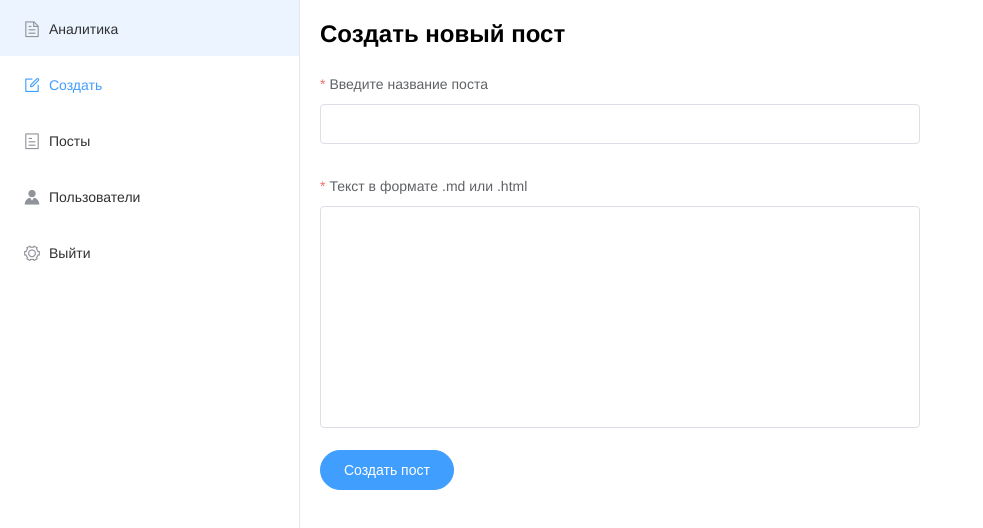
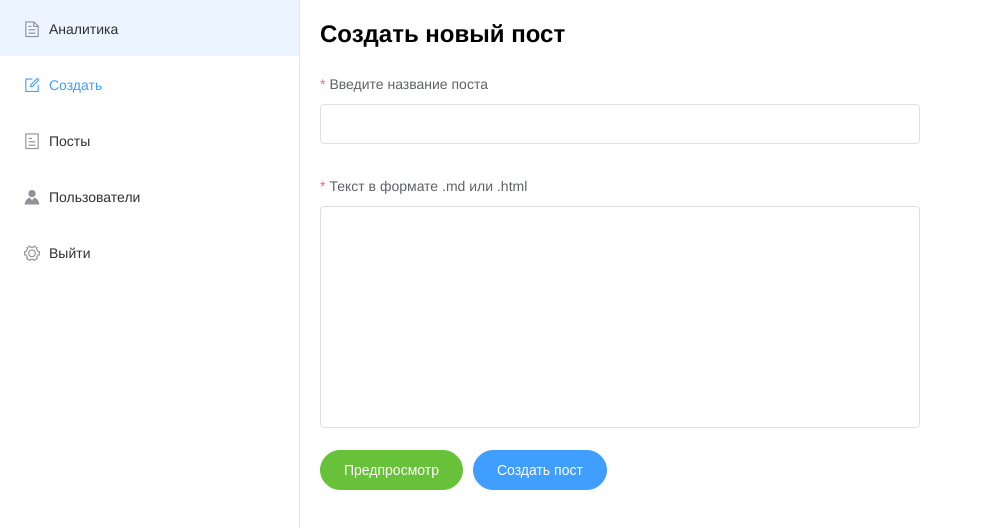
Before and after one commit to GoryachkoP/blog-nuxt, a Nuxt app: page /admin/create in a window 1280 px wide. Shown: the top 528 px of the page, without its empty margins (0-983 px from the left). Built offline with nearby package versions, Linux system fonts and the light colour scheme; no server answers.

Commit message:
review text in md & html

```diff
--- a/pages/admin/create.vue
+++ b/pages/admin/create.vue
@@ -16,13 +16,23 @@
       <el-form-item label="Текст в формате .md или .html" prop="text">
         <el-input
           type="textarea"
-          v-model.trim="controls.text"
+          v-model="controls.text"
           resize="none"
           :rows="10"
         />
       </el-form-item>
 
+      <el-dialog title="Предпросмотр" :visible.sync="previewDialog">
+        <div :key="controls.text">
+          <vue-markdown>{{ controls.text }}</vue-markdown>
+        </div>
+      </el-dialog>
+
       <el-form-item class="login-card__button">
+        <el-button class="mb" type="success" round @click="previewDialog = true">
+          Предпросмотр
+        </el-button>
+
         <el-button
           type="primary"
           round
@@ -42,6 +52,7 @@
   middleware: ['admin-auth'],
   data() {
     return {
+      previewDialog: false,
       loading: false,
       controls: {
         title: '',
--- a/plugins/globals.js
+++ b/plugins/globals.js
@@ -1,5 +1,7 @@
 import Vue from 'vue'
 import Element from 'element-ui'
+import VueMardown from 'vue-markdown'
 import locale from 'element-ui/lib/locale/lang/ru-RU'
 
 Vue.use(Element, { locale })
+Vue.component('vue-markdown', VueMardown)
```
Also changed, not shown: package.json (+5 -4 lines), 1 other file (tests, documents, lock files or other folders).
